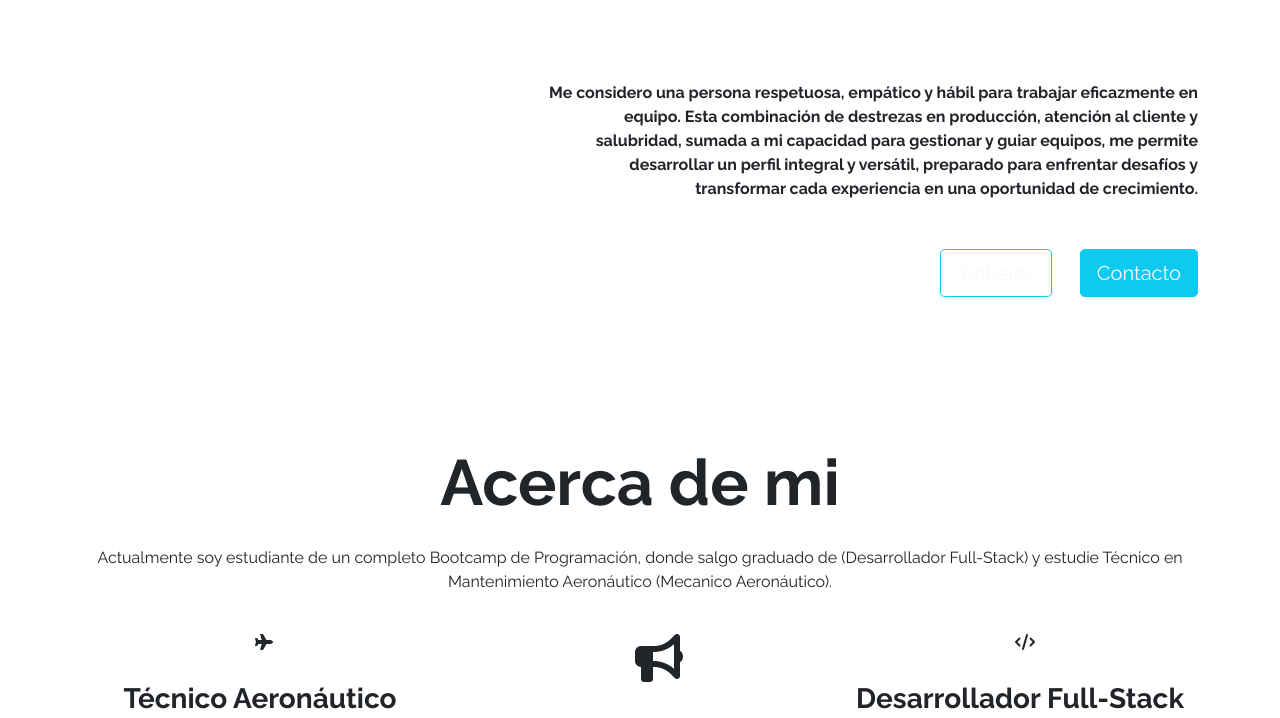
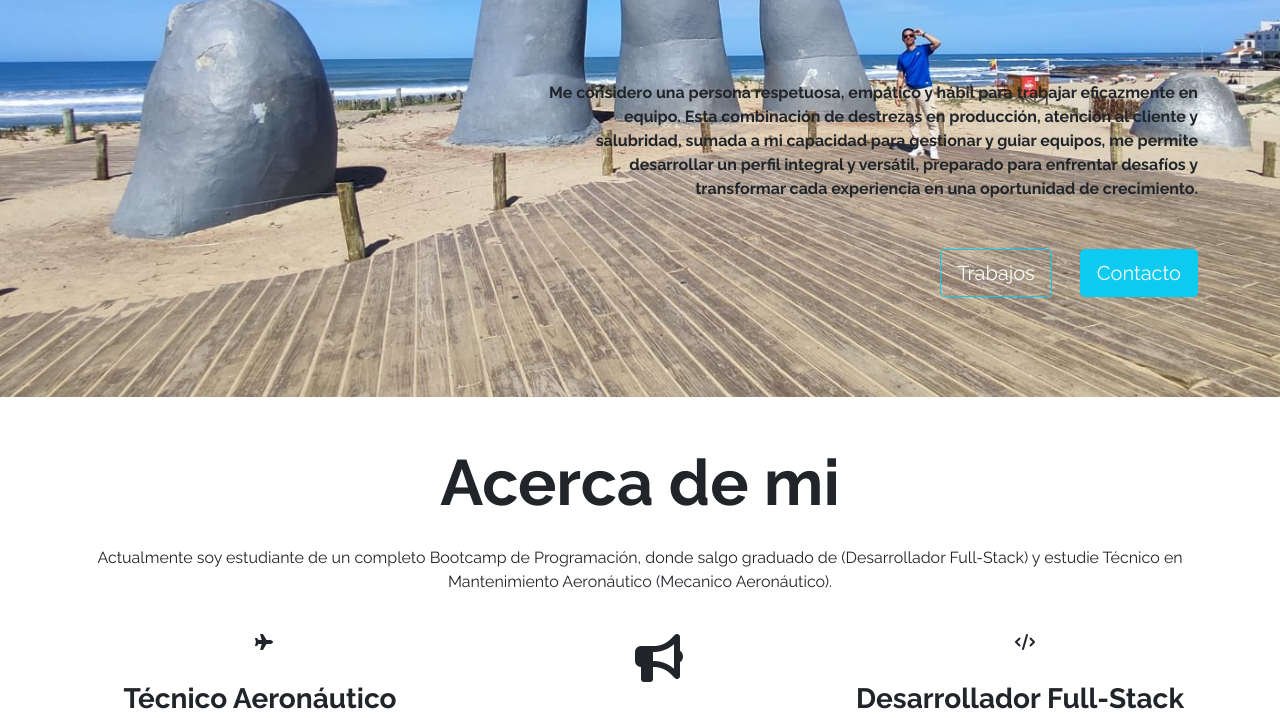
Before and after one commit to Carlospa200/Copia-prueba-Desarrollo-de-Portafolio, a plain HTML site: page index.html in a window 1280 px wide. Shown: the part 319-1037 px from the top of the page. Drawn offline with nearby package versions, Linux system fonts and the light colour scheme; the site is published under a folder, as on GitHub Pages, so addresses that start at the root find nothing.

Commit message:
Renombrando nuevos archivos

```diff
--- a/assets/css/styles.css
+++ b/assets/css/styles.css
@@ -4,7 +4,7 @@ body {
 
 
 #Hero-Section {
-    background-image: url(/assets/img/mano-punta-del-este.jpg);
+    background-image: url(../img/mano-punta-del-este.jpg);
     background-repeat: no-repeat;
     background-size: cover;
     background-position: left;
```
Also changed, not shown: assets/img/img fondo.jpg (deleted).
